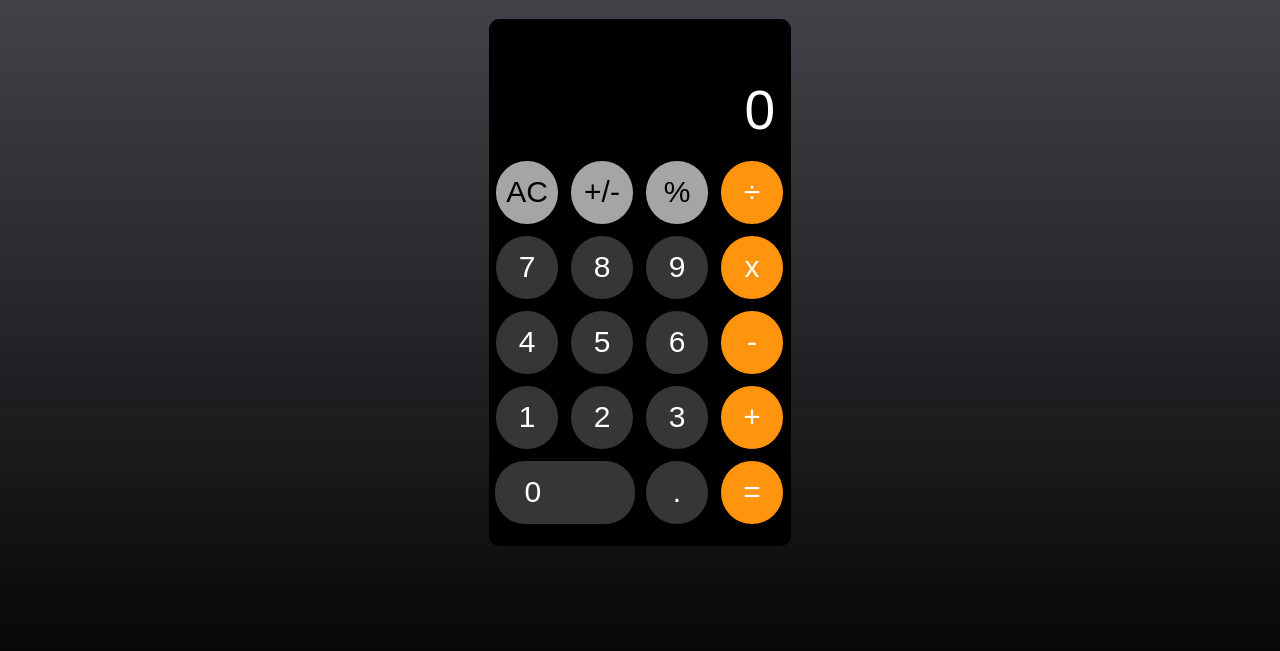
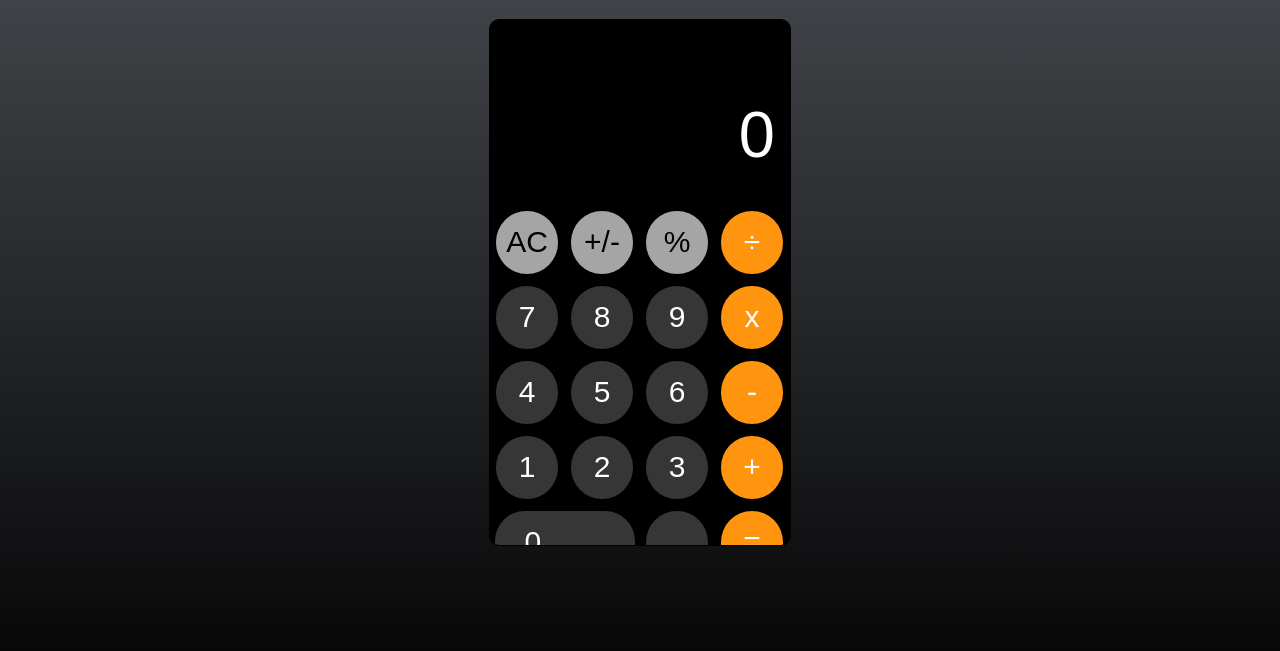
Before and after one commit to AndyTheCruckl/Calculadora_ios, a plain HTML site: page index.html in a window 1280 px wide. Shown: the part 61-712 px from the top of the page. Drawn offline with Linux system fonts and the light colour scheme.

Commit message:
Display update

```diff
--- a/style.css
+++ b/style.css
@@ -21,8 +21,8 @@ h1 {
 
 .calcDisplay {
     width: 90%;
-    height: 100px;
-    font-size: 55px;
+    height: 150px;
+    font-size: 65px;
     padding: 0;
     padding-top: 40px;
     border: 0;
```
